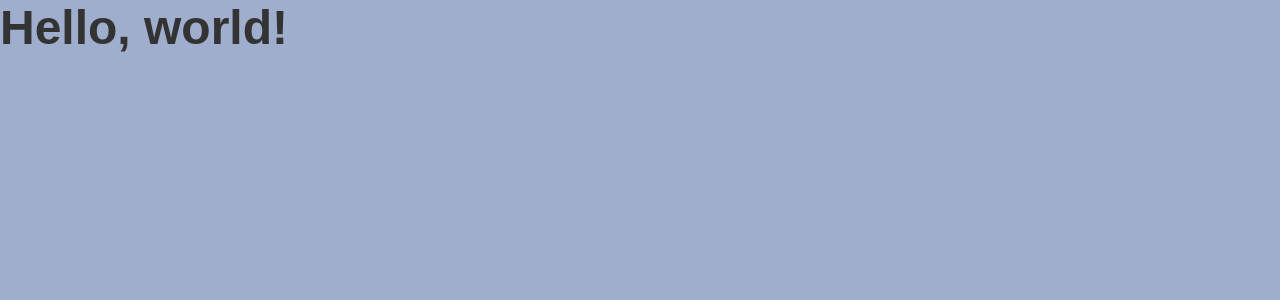
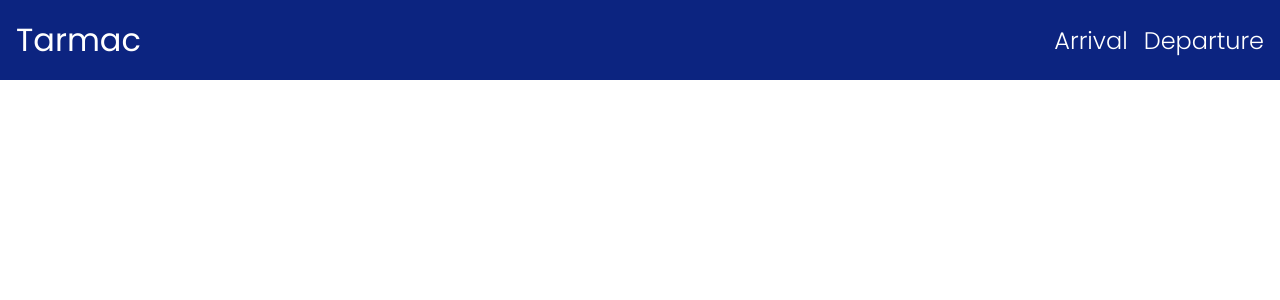
Before and after one commit to AugustinSorel/tarmac-project, a React (Create React App) app: page / in a window 1280 px wide. Shown: the top 300 px of the page. Built offline with nearby package versions, Linux system fonts and the light colour scheme.

Commit message:
Header added

```diff
--- a/package.json
+++ b/package.json
@@ -10,8 +10,10 @@
     "@types/node": "^16.11.27",
     "@types/react": "^18.0.5",
     "@types/react-dom": "^18.0.1",
+    "framer-motion": "^6.3.0",
     "react": "^18.0.0",
     "react-dom": "^18.0.0",
+    "react-router-dom": "^6.3.0",
     "react-scripts": "5.0.1",
     "styled-components": "^5.3.5",
     "typescript": "^4.6.3",
@@ -42,6 +44,7 @@
     ]
   },
   "devDependencies": {
+    "@types/react-router-dom": "^5.3.3",
     "@types/styled-components": "^5.1.25"
   }
 }
--- a/public/index.html
+++ b/public/index.html
@@ -12,6 +12,12 @@
     <link rel="apple-touch-icon" href="%PUBLIC_URL%/logo192.png" />
     <link rel="manifest" href="%PUBLIC_URL%/manifest.json" />
     <title>Tarmac</title>
+    <link rel="preconnect" href="https://fonts.googleapis.com" />
+    <link rel="preconnect" href="https://fonts.gstatic.com" crossorigin />
+    <link
+      href="https://fonts.googleapis.com/css2?family=Poppins:wght@200;300;400;500;600;700&display=swap"
+      rel="stylesheet"
+    />
   </head>
   <body>
     <noscript>You need to enable JavaScript to run this app.</noscript>
--- a/src/App.tsx
+++ b/src/App.tsx
@@ -1,4 +1,5 @@
 import { ThemeProvider } from "styled-components";
+import Navbar from "./shared/components/Navigation/Navbar";
 import GlobalStyle from "./shared/styles/GlobalStyle";
 import theme from "./shared/styles/theme";
 
@@ -6,7 +7,7 @@ function App() {
   return (
     <ThemeProvider theme={theme}>
       <GlobalStyle />
-      <h1>Hello, world!</h1>
+      <Navbar />
     </ThemeProvider>
   );
 }
--- a/src/index.tsx
+++ b/src/index.tsx
@@ -1,5 +1,6 @@
 import React from "react";
 import ReactDOM from "react-dom/client";
+import { BrowserRouter } from "react-router-dom";
 import App from "./App";
 
 const root = ReactDOM.createRoot(
@@ -7,6 +8,8 @@ const root = ReactDOM.createRoot(
 );
 root.render(
   <React.StrictMode>
-    <App />
+    <BrowserRouter>
+      <App />
+    </BrowserRouter>
   </React.StrictMode>
 );
--- /dev/null
+++ b/src/shared/components/Navigation/Navbar/Navbar.styled.ts
@@ -0,0 +1,15 @@
+import styled from "styled-components";
+
+export const Header = styled.header`
+  background-color: var(--accent-color);
+  padding: 1rem;
+`;
+
+export const HeaderNav = styled.nav``;
+
+export const HeaderList = styled.ul`
+  display: flex;
+  align-items: center;
+  list-style: none;
+  gap: 1rem;
+`;
--- /dev/null
+++ b/src/shared/components/Navigation/Navbar/NavbarItem/NavbarItem.styled.ts
@@ -0,0 +1,34 @@
+import { motion } from "framer-motion";
+import { Link } from "react-router-dom";
+import styled from "styled-components";
+
+export const HeaderListItem = styled.li`
+  &:first-child {
+    flex: 1;
+  }
+
+  &:first-child > a {
+    font-size: var(--font-size-large);
+    font-weight: var(--font-weight-regular);
+    text-transform: capitalize;
+  }
+`;
+
+export const HeaderLink = styled(Link)`
+  color: var(--background-color);
+  text-decoration: none;
+  font-size: var(--font-size-medium);
+  font-weight: var(--font-weight-light);
+  text-transform: capitalize;
+  position: relative;
+`;
+
+export const NavbarUnderline = styled(motion.div)`
+  position: absolute;
+  background: var(--background-color);
+  height: var(--border-height);
+  width: 20px;
+  left: calc(50% - 10px);
+  bottom: -5px;
+  border-radius: var(--border-radius);
+`;
--- /dev/null
+++ b/src/shared/components/Navigation/Navbar/NavbarItem/index.tsx
@@ -0,0 +1,41 @@
+import { FC } from "react";
+import { NavbarLink } from "../../../../utils/navbarLink";
+import {
+  HeaderLink,
+  HeaderListItem,
+  NavbarUnderline,
+} from "./NavbarItem.styled";
+
+interface Props {
+  link: NavbarLink;
+  selectedLinkUrl: string;
+  setSelectedLinkUrl: (url: string) => void;
+}
+
+const NavbarItem: FC<Props> = ({
+  link,
+  selectedLinkUrl,
+  setSelectedLinkUrl,
+}) => {
+  const clickHandler = () => {
+    setSelectedLinkUrl(link.url);
+  };
+
+  const HeaderLinkUnderline = () => {
+    if (link.url !== "/" && link.url === selectedLinkUrl) {
+      return <NavbarUnderline layoutId="underline" />;
+    }
+    return null;
+  };
+
+  return (
+    <HeaderListItem>
+      <HeaderLink to={link.url} onClick={clickHandler}>
+        {link.name}
+        <HeaderLinkUnderline />
+      </HeaderLink>
+    </HeaderListItem>
+  );
+};
+
+export default NavbarItem;
--- /dev/null
+++ b/src/shared/components/Navigation/Navbar/index.tsx
@@ -0,0 +1,27 @@
+import { useState } from "react";
+import navbarLinks, { NavbarLink } from "../../../utils/navbarLink";
+import { Header, HeaderList, HeaderNav } from "./Navbar.styled";
+import NavbarItem from "./NavbarItem";
+
+const Navbar = () => {
+  const [selectedLinkUrl, setSelectedLinkUrl] = useState(navbarLinks[0].url);
+
+  return (
+    <Header>
+      <HeaderNav>
+        <HeaderList>
+          {navbarLinks.map((navbarLink: NavbarLink) => (
+            <NavbarItem
+              key={navbarLink.url}
+              link={navbarLink}
+              selectedLinkUrl={selectedLinkUrl}
+              setSelectedLinkUrl={setSelectedLinkUrl}
+            />
+          ))}
+        </HeaderList>
+      </HeaderNav>
+    </Header>
+  );
+};
+
+export default Navbar;
--- a/src/shared/styles/GlobalStyle.ts
+++ b/src/shared/styles/GlobalStyle.ts
@@ -13,6 +13,7 @@ const GlobalStyle = createGlobalStyle`
         --background-dark-color: ${(props) =>
           props.theme.colors.backgroundDark};
         --color: ${(props) => props.theme.colors.color};
+        --accent-color: ${(props) => props.theme.colors.accentColor};
 
         --font-size-small: ${(props) => props.theme.fontSizes.small};
         --font-size-medium: ${(props) => props.theme.fontSizes.medium};
--- a/src/shared/styles/style.d.ts
+++ b/src/shared/styles/style.d.ts
@@ -6,6 +6,7 @@ declare module "styled-components" {
       background: string;
       backgroundDark: string;
       color: string;
+      accentColor: string;
     };
 
     fontSizes: {
--- a/src/shared/styles/theme.ts
+++ b/src/shared/styles/theme.ts
@@ -2,9 +2,10 @@ import { DefaultTheme } from "styled-components";
 
 const theme: DefaultTheme = {
   colors: {
-    background: "#A0AECD",
-    backgroundDark: "#95a2bf",
-    color: "#333333",
+    background: "#FFFFFF",
+    backgroundDark: "#F5F7FB",
+    color: "#303947",
+    accentColor: "#0C2480",
   },
 
   fontSizes: {
--- /dev/null
+++ b/src/shared/utils/navbarLink.ts
@@ -0,0 +1,21 @@
+export type NavbarLink = {
+  name: string;
+  url: string;
+};
+
+const navbarLinks: NavbarLink[] = [
+  {
+    name: "tarmac",
+    url: "/",
+  },
+  {
+    name: "arrival",
+    url: "/arrival",
+  },
+  {
+    name: "departure",
+    url: "/departure",
+  },
+];
+
+export default navbarLinks;
```
Also changed, not shown: 1 other file (tests, documents, lock files or other folders).
